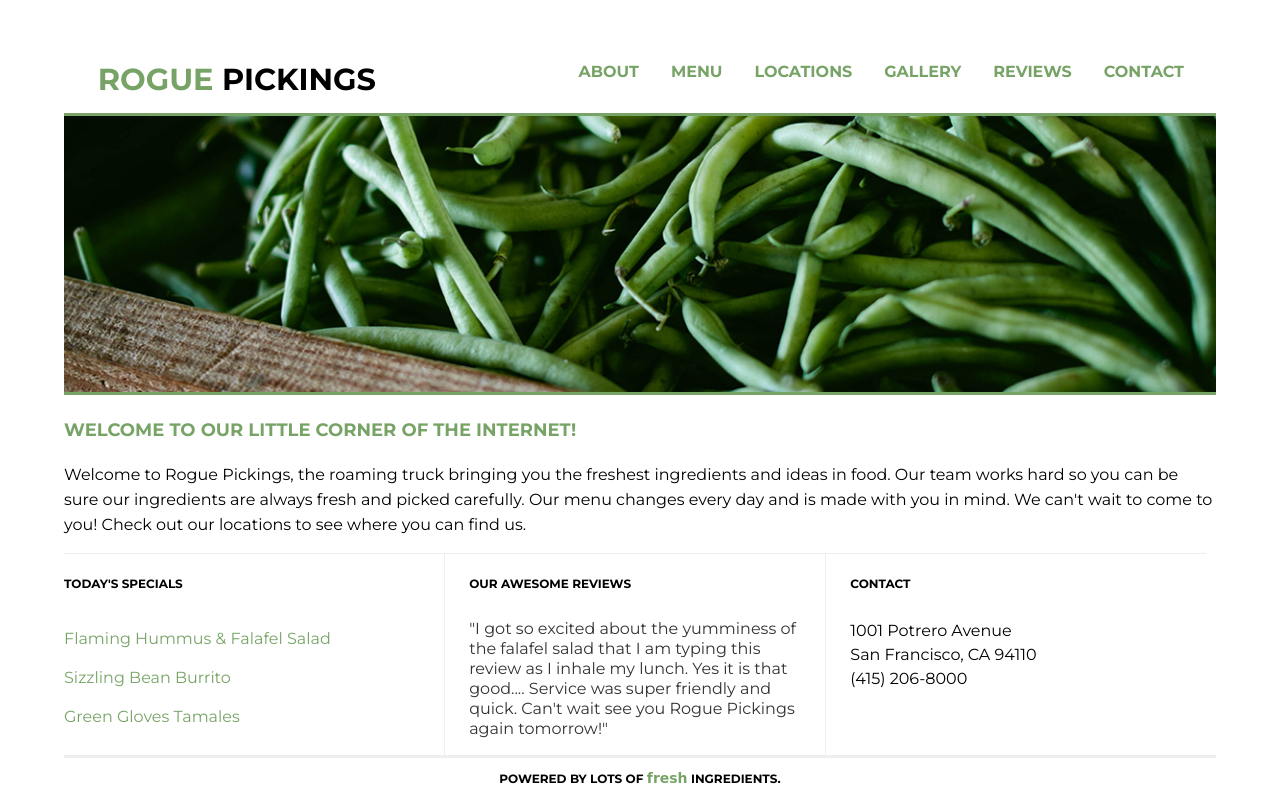
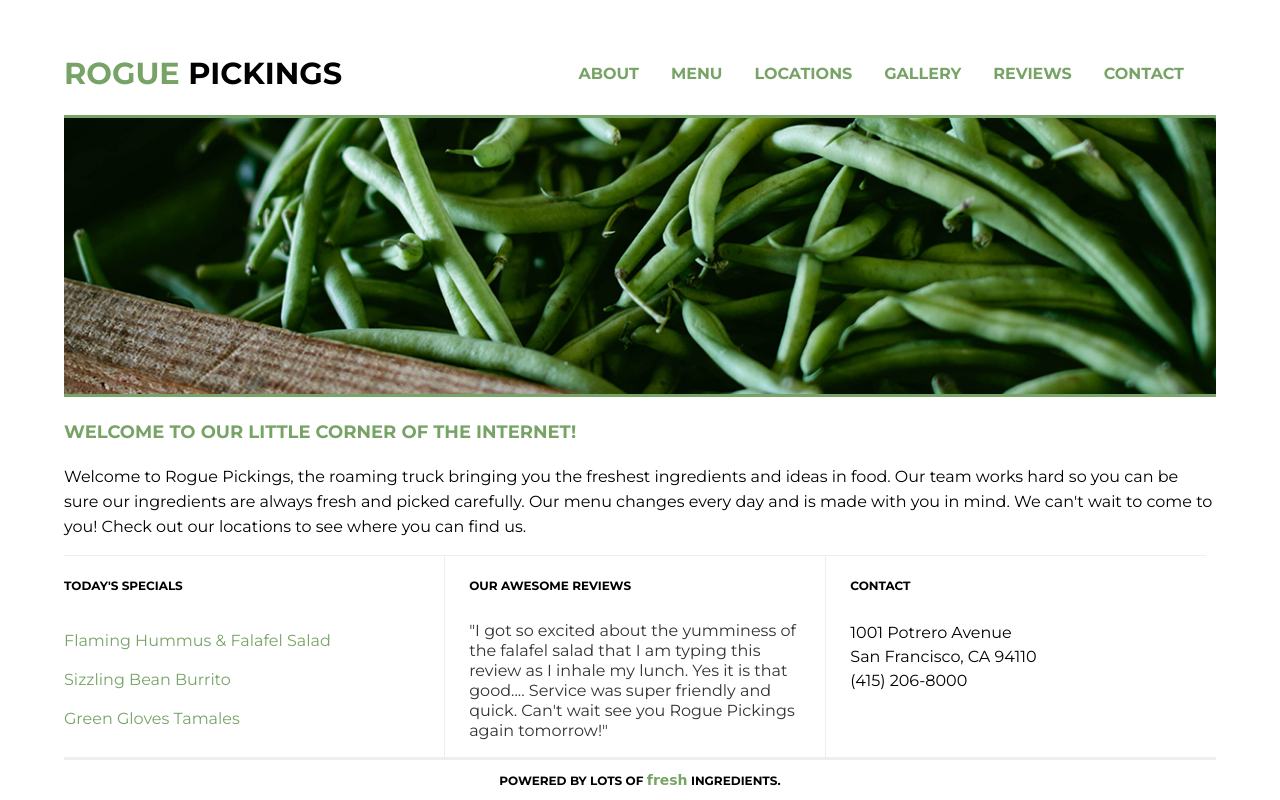
Before and after one commit to nikkinbird/rogue-pickings-responsive, a plain HTML site: page index.html in a window 1280 px wide. Drawn offline with Linux system fonts and the light colour scheme; a web font is replaced by a local one.

Commit message:
Finished desktop styles, fixed header layout

```diff
--- a/css/main.css
+++ b/css/main.css
@@ -50,7 +50,7 @@ header {
 header h1 {
 	width: 100%;
 	margin: 0;
-	padding: 2em 0 .5em 0;
+	padding: 1.5em 0 .5em 0;
 	border-bottom: 3px solid #77a466;
 	text-align: center;
 }
@@ -221,13 +221,16 @@ footer span {
 @media (min-width: 1200px) {
 	header {
 	width: 90%;
+	padding-top: 2em;
 	justify-content: space-between;
-	align-items: flex-end;
+	align-items: center;
 }
 
 	header h1 {
-		width: 30%;
+		width: 25%;
 		border-bottom: none;
+		padding: 0;
+		text-align: left;
 	}
 
 	nav ul {
```
